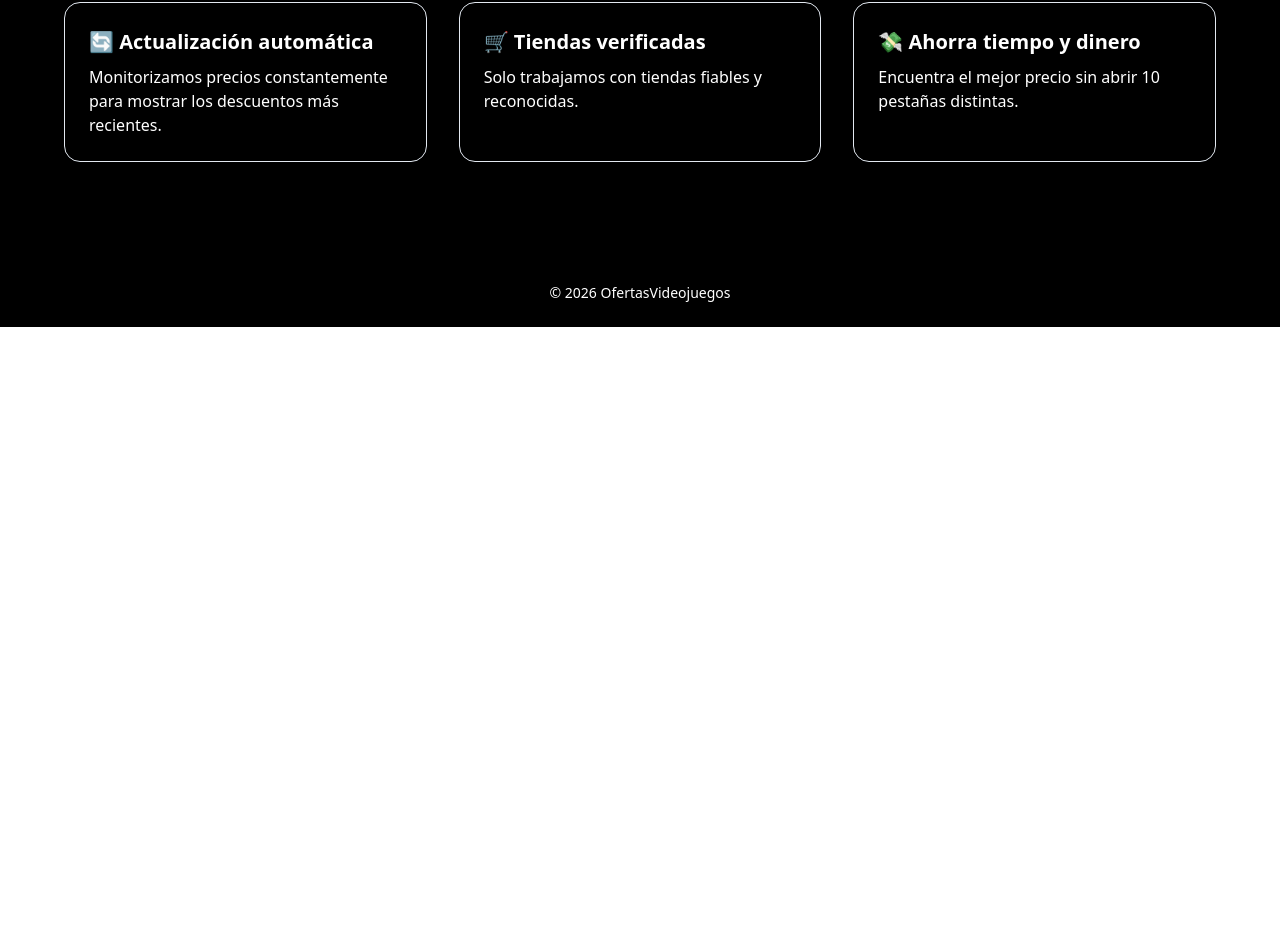
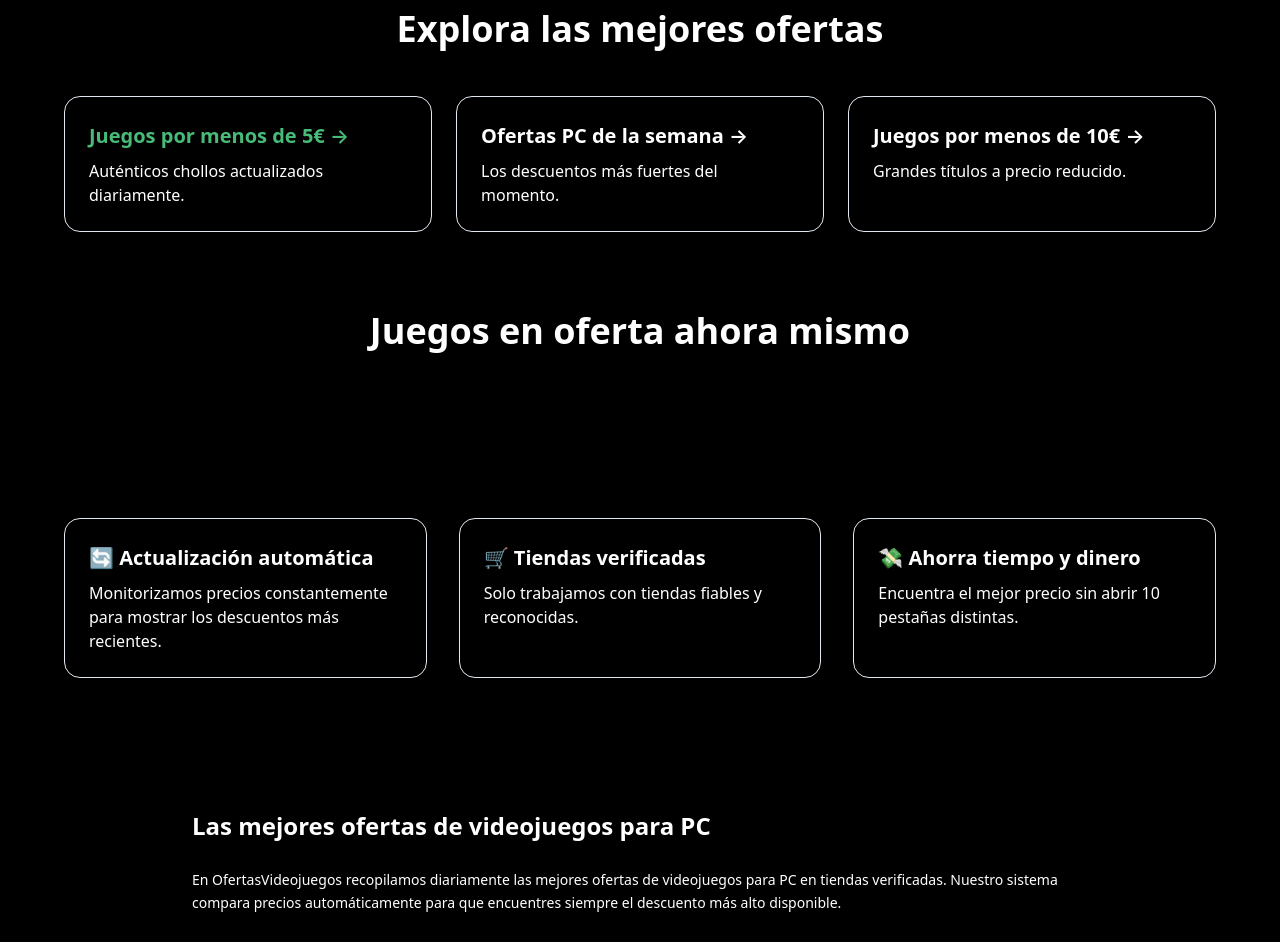
Before and after one commit to Vangdale/sales-frontend, a Next.js app: page / in a window 1280 px wide. Shown: the part 557-1499 px from the top of the page. Before the commit the page ends 884 px from the top, so only its background shows below. Built offline with nearby package versions, Linux system fonts and the light colour scheme.

Commit message:
"mejoras seo"

```diff
--- a/app/juegos-menos-de-5-euros/page.jsx
+++ b/app/juegos-menos-de-5-euros/page.jsx
@@ -14,9 +14,9 @@ async function getDeals() {
 }
 
 export const metadata = {
-    title: "Juegos por menos de 5€ en PC | Ofertas Steam",
+    title: "Juegos por menos de 5€ en PC | Ofertas Steam baratas",
     description:
-        "Descubre los mejores juegos de PC por menos de 5€. Actualizamos precios automáticamente para mostrarte los mayores descuentos.",
+        "Descubre los mejores juegos de PC por menos de 5€. Ofertas actualizadas automáticamente con descuentos en Steam y tiendas oficiales.",
 };
 
 export default async function JuegosBaratos() {
@@ -25,19 +25,68 @@ export default async function JuegosBaratos() {
     return (
         <main className="min-h-screen bg-black text-white px-6 py-12">
             <div className="max-w-6xl mx-auto">
+
                 <h1 className="text-4xl font-bold mb-4">
                     Juegos por menos de 5€
                 </h1>
 
                 <p className="text-neutral-400 mb-10 max-w-3xl">
-                    Estas son las mejores ofertas actuales en Steam por menos de 5€.
+                    Estas son las mejores ofertas actuales en juegos de PC por menos de 5€.
+                    Comparamos precios automáticamente para que puedas encontrar descuentos
+                    reales sin tener que revisar varias tiendas.
                 </p>
 
+                {/* GRID DE OFERTAS */}
                 <div className="grid grid-cols-1 sm:grid-cols-2 lg:grid-cols-3 gap-8">
                     {deals.map((deal) => (
                         <DealCard key={deal.id} deal={deal} />
                     ))}
                 </div>
+
+                {/* BLOQUE SEO */}
+                <section className="mt-16 max-w-4xl mx-auto text-neutral-300 space-y-6">
+
+                    <h2 className="text-2xl font-semibold text-white">
+                        ¿Se pueden encontrar buenos juegos por menos de 5€?
+                    </h2>
+
+                    <p>
+                        Sí. Las tiendas digitales suelen lanzar promociones frecuentes
+                        donde muchos juegos populares bajan de precio de forma temporal.
+                        Durante eventos como rebajas de temporada o promociones semanales
+                        es común encontrar títulos muy conocidos por menos de cinco euros.
+                    </p>
+
+                    <p>
+                        Estas ofertas suelen aparecer en tiendas oficiales y plataformas
+                        digitales que distribuyen claves o licencias de juegos para PC.
+                        Comparar precios entre varias tiendas puede ayudarte a encontrar
+                        descuentos mucho mayores que los que verías en una sola plataforma.
+                    </p>
+
+                    <h2 className="text-2xl font-semibold text-white">
+                        Ventajas de comprar juegos baratos
+                    </h2>
+
+                    <ul className="list-disc pl-6 space-y-2">
+                        <li>Probar juegos nuevos sin gastar mucho dinero.</li>
+                        <li>Ampliar tu biblioteca de Steam con grandes descuentos.</li>
+                        <li>Descubrir títulos indie o clásicos rebajados.</li>
+                        <li>Aprovechar ofertas temporales antes de que desaparezcan.</li>
+                    </ul>
+
+                    <h2 className="text-2xl font-semibold text-white">
+                        ¿Cada cuánto se actualizan estas ofertas?
+                    </h2>
+
+                    <p>
+                        Los precios se actualizan automáticamente varias veces al día.
+                        De esta manera siempre puedes ver descuentos recientes y evitar
+                        pagar más de lo necesario por un juego.
+                    </p>
+
+                </section>
+
             </div>
         </main>
     );
--- a/app/ofertas-pc-semana/page.jsx
+++ b/app/ofertas-pc-semana/page.jsx
@@ -41,6 +41,47 @@ export default async function OfertasPCSemana() {
                         <DealCard key={deal.id} deal={deal} />
                     ))}
                 </div>
+
+                <section className="mt-16 max-w-4xl mx-auto text-neutral-300 space-y-6">
+
+                    <h2 className="text-2xl font-semibold text-white">
+                        ¿Cómo funcionan las ofertas de juegos para PC?
+                    </h2>
+
+                    <p>
+                        Las ofertas semanales de juegos para PC suelen incluir descuentos temporales
+                        en plataformas oficiales como Steam, Epic Games Store o tiendas autorizadas.
+                        Estos descuentos pueden variar desde pequeñas rebajas hasta promociones
+                        superiores al 80%.
+                    </p>
+
+                    <p>
+                        En esta página recopilamos automáticamente las mejores ofertas activas
+                        y las actualizamos de forma periódica. De esta manera puedes consultar
+                        rápidamente qué juegos están rebajados sin tener que revisar cada tienda manualmente.
+                    </p>
+
+                    <h2 className="text-2xl font-semibold text-white">
+                        ¿Cada cuánto se actualizan los precios?
+                    </h2>
+
+                    <p>
+                        Los precios se actualizan automáticamente varias veces al día para reflejar
+                        cambios en descuentos, promociones flash o nuevas campañas semanales.
+                    </p>
+
+                    <h2 className="text-2xl font-semibold text-white">
+                        Consejos para aprovechar mejor las ofertas
+                    </h2>
+
+                    <ul className="list-disc pl-6 space-y-2">
+                        <li>Revisa las ofertas al inicio de la semana.</li>
+                        <li>Compara el porcentaje de descuento con el precio histórico.</li>
+                        <li>Prioriza juegos con reseñas positivas y gran descuento.</li>
+                        <li>Guarda esta página en favoritos para consultar actualizaciones.</li>
+                    </ul>
+
+                </section>
             </div>
         </main>
     );
--- a/app/page.jsx
+++ b/app/page.jsx
@@ -34,6 +34,69 @@ export default function Home() {
                 </Link>
             </section>
 
+            {/* CATEGORÍAS DESTACADAS */}
+            <section className="relative mt-24 max-w-6xl w-full space-y-10">
+                <h2 className="text-3xl md:text-4xl font-bold text-center">
+                    Explora las mejores ofertas
+                </h2>
+
+                <div className="grid md:grid-cols-3 gap-6">
+
+                    <Link
+                        href="/juegos-menos-de-5-euros"
+                        className="bg-neutral-900 p-6 rounded-2xl border border-neutral-800 hover:border-green-500 transition duration-200"
+                    >
+                        <h3 className="text-xl font-semibold mb-2 text-green-500">
+                            Juegos por menos de 5€ →
+                        </h3>
+                        <p className="text-neutral-400">
+                            Auténticos chollos actualizados diariamente.
+                        </p>
+                    </Link>
+
+                    <Link
+                        href="/ofertas-pc-semana"
+                        className="bg-neutral-900 p-6 rounded-2xl border border-neutral-800 hover:border-green-500 transition duration-200"
+                    >
+                        <h3 className="text-xl font-semibold mb-2">
+                            Ofertas PC de la semana →
+                        </h3>
+                        <p className="text-neutral-400">
+                            Los descuentos más fuertes del momento.
+                        </p>
+                    </Link>
+
+                    <Link
+                        href="/juegos-menos-de-10-euros"
+                        className="bg-neutral-900 p-6 rounded-2xl border border-neutral-800 hover:border-green-500 transition duration-200"
+                    >
+                        <h3 className="text-xl font-semibold mb-2">
+                            Juegos por menos de 10€ →
+                        </h3>
+                        <p className="text-neutral-400">
+                            Grandes títulos a precio reducido.
+                        </p>
+                    </Link>
+
+                </div>
+            </section>
+
+            <br />
+            <br />
+            <br />
+
+            {/* JUEGOS DESTACADOS */}
+            <section className="relative mt-28 max-w-6xl w-full space-y-10">
+                <h2 className="text-3xl md:text-4xl font-bold text-center">
+                    Juegos en oferta ahora mismo
+                </h2>
+
+                <div className="grid md:grid-cols-3 gap-6">
+                    {/* Aquí luego meterás tus cards dinámicas */}
+                </div>
+            </section>
+
+            <br />
             <br />
             <br />
             <br />
@@ -72,6 +135,26 @@ export default function Home() {
             </section>
 
             {/* CTA FINAL */}
+
+            {/* TEXTO SEO */}
+            <section className="relative mt-32 max-w-4xl text-neutral-400 space-y-6 text-sm leading-relaxed">
+                <h2 className="text-2xl font-bold text-white">
+                    Las mejores ofertas de videojuegos para PC
+                </h2>
+
+                <p>
+                    En OfertasVideojuegos recopilamos diariamente las mejores ofertas
+                    de videojuegos para PC en tiendas verificadas. Nuestro sistema
+                    compara precios automáticamente para que encuentres siempre el
+                    descuento más alto disponible.
+                </p>
+
+                <p>
+                    Desde juegos por menos de 5€ hasta grandes rebajas en títulos AAA,
+                    aquí encontrarás oportunidades actualizadas constantemente.
+                </p>
+            </section>
+
             <br />
             <br />
             <br />
```
